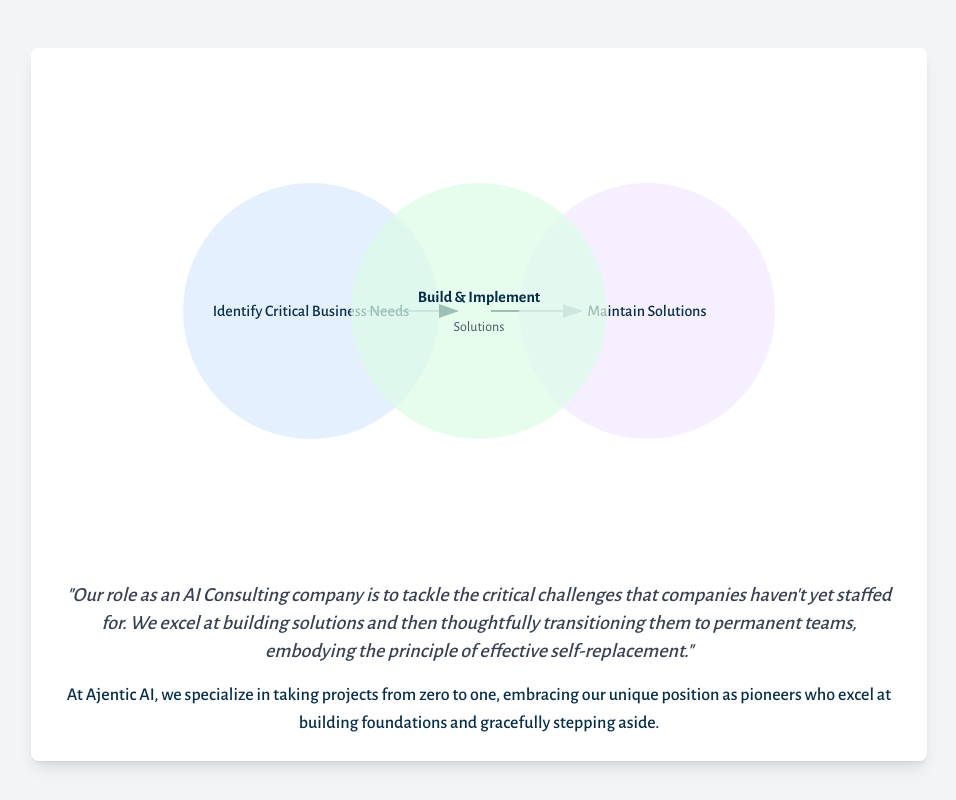
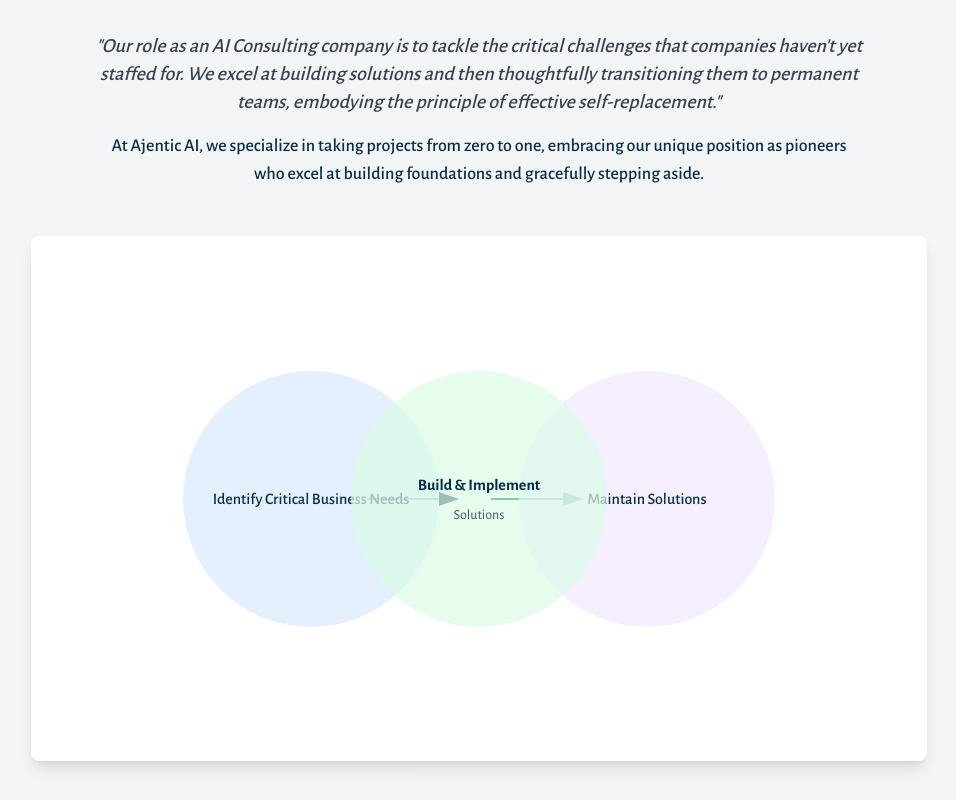
Before and after one commit to Ajentic/ajentic-ai, a React (Vite) app: page /about in a window 1280 px wide. Shown: the part 300-1100 px from the top of the page, without its empty margins (161-1117 px from the left). Built offline with nearby package versions, Linux system fonts and the light colour scheme.

Commit message:
Update VennDiagram text position
Moved the descriptive text above the Venn diagram image in the About page to enhance visibility and readability.
[skip gpt_engineer]

```diff
--- a/src/components/VennDiagram.tsx
+++ b/src/components/VennDiagram.tsx
@@ -50,14 +50,6 @@ const VennDiagram = () => {
           </div>
         </div>
       </div>
-      <div className="mt-8 space-y-4 text-center">
-        <p className="text-xl text-gray-700 font-medium italic">
-          "Our role as an AI Consulting company is to tackle the critical challenges that companies haven't yet staffed for. We excel at building solutions and then thoughtfully transitioning them to permanent teams, embodying the principle of effective self-replacement."
-        </p>
-        <p className="text-lg text-primary font-medium">
-          At Ajentic AI, we specialize in taking projects from zero to one, embracing our unique position as pioneers who excel at building foundations and gracefully stepping aside.
-        </p>
-      </div>
     </div>
   );
 };
--- a/src/pages/About.tsx
+++ b/src/pages/About.tsx
@@ -10,9 +10,17 @@ const About = () => {
           <h1 className="text-4xl md:text-5xl font-bold text-primary text-center mb-6">
             Shaping the Future Through AI Innovation
           </h1>
-          <p className="text-xl text-gray-600 text-center max-w-3xl mx-auto">
+          <p className="text-xl text-gray-600 text-center max-w-3xl mx-auto mb-8">
             Welcome to Ajentic AI, where we are dedicated to shape the world of artificial intelligence through innovation, collaboration, and investments. Our mission is to revolutionize the future with cutting-edge AI solutions that drive technological advancement and create a better world for all.
           </p>
+          <div className="max-w-3xl mx-auto mb-12 space-y-4">
+            <p className="text-xl text-gray-700 font-medium italic text-center">
+              "Our role as an AI Consulting company is to tackle the critical challenges that companies haven't yet staffed for. We excel at building solutions and then thoughtfully transitioning them to permanent teams, embodying the principle of effective self-replacement."
+            </p>
+            <p className="text-lg text-primary font-medium text-center">
+              At Ajentic AI, we specialize in taking projects from zero to one, embracing our unique position as pioneers who excel at building foundations and gracefully stepping aside.
+            </p>
+          </div>
           <VennDiagram />
         </div>
       </section>
```
